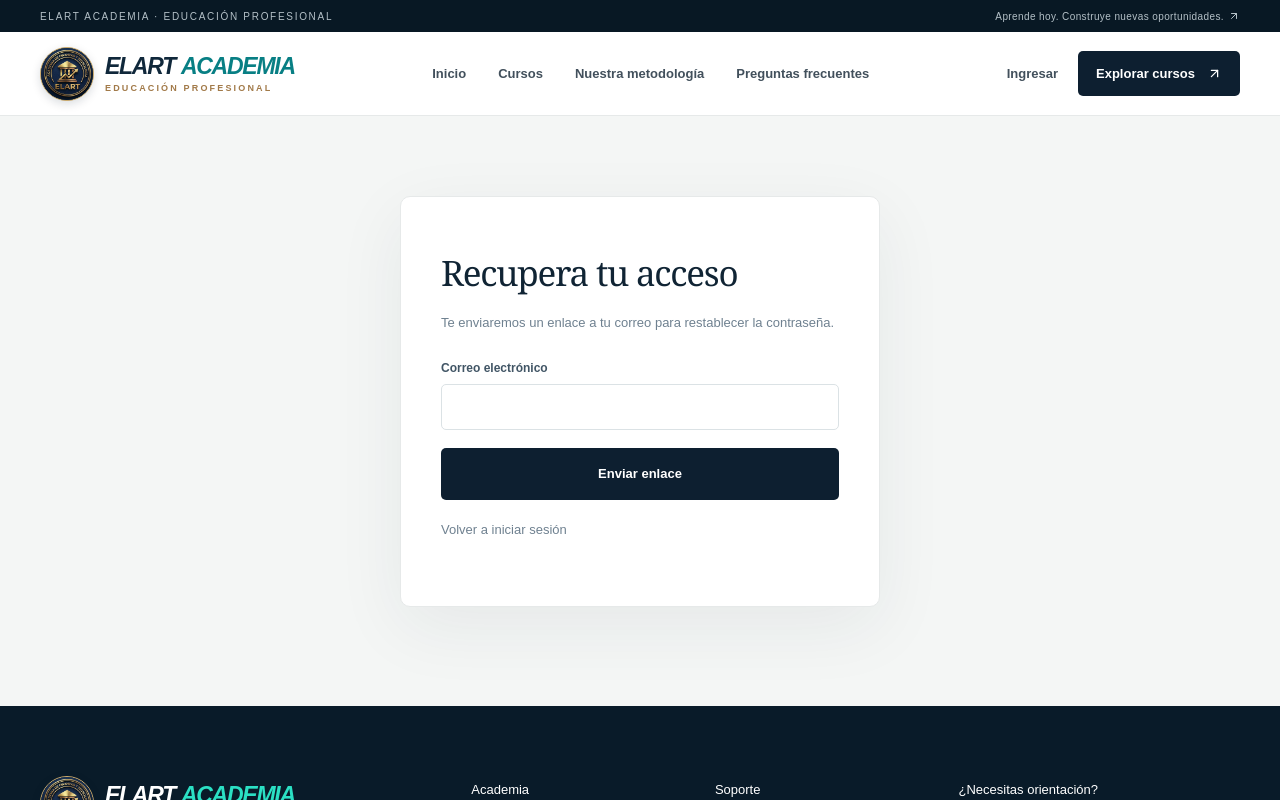
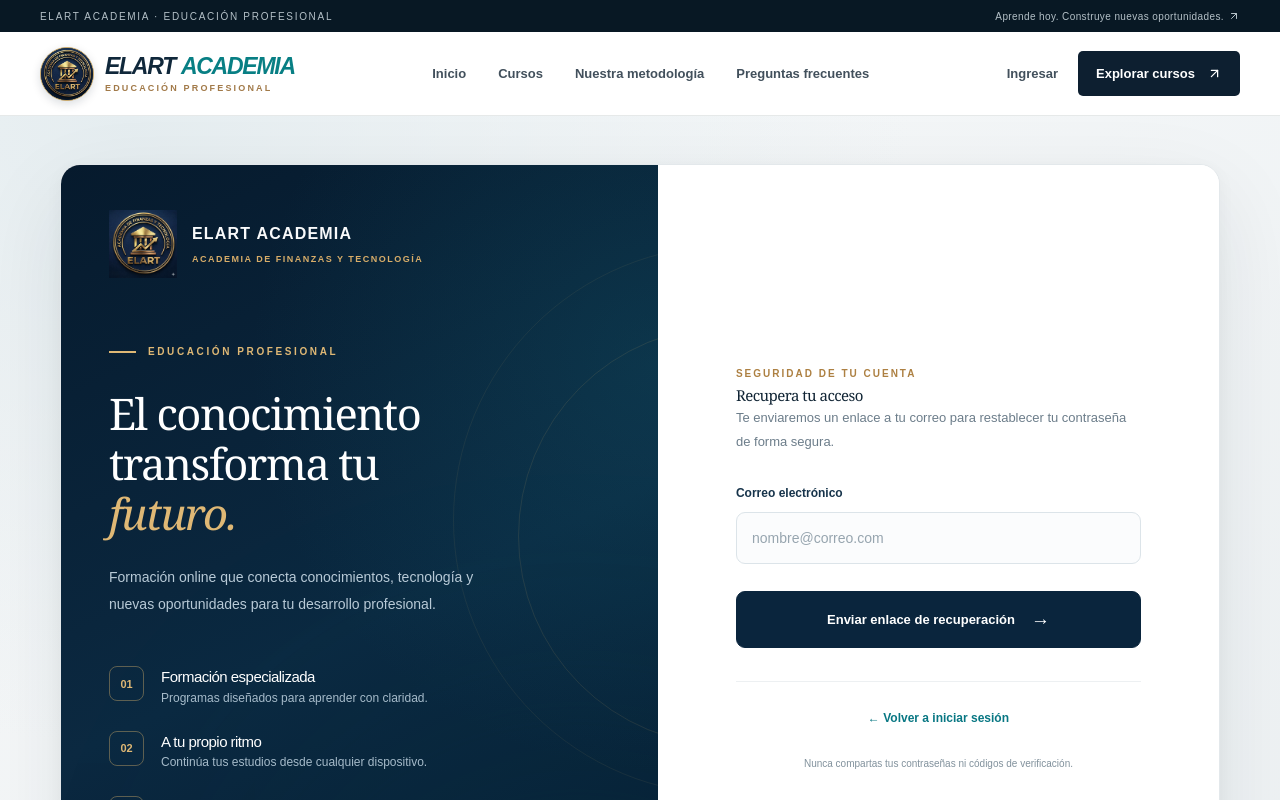
Before and after one commit to robles640/academia-inversiones, a Next.js app: page /recuperar in a window 1280 px wide. Shown: the top 800 px of the page. Built offline with nearby package versions, Linux system fonts and the light colour scheme; no server answers.

Commit message:
Unificar diseño corporativo: app/recuperar/page.tsx

```diff
--- a/app/recuperar/page.tsx
+++ b/app/recuperar/page.tsx
@@ -1,2 +1,37 @@
-import Link from 'next/link';import {SiteHeader} from '@/components/site-header';import {SiteFooter} from '@/components/site-footer';import {recover} from '@/app/actions/auth';
-export default async function Recuperar({searchParams}:{searchParams:Promise<{error?:string,notice?:string}>}){const p=await searchParams;return <><SiteHeader/><main className="auth-shell"><div className="auth-card"><h1>Recupera tu acceso</h1><p>Te enviaremos un enlace a tu correo para restablecer la contraseña.</p>{p.error&&<div className="alert error">{p.error}</div>}{p.notice&&<div className="alert success">{p.notice}</div>}<form action={recover} className="form"><label>Correo electrónico<input type="email" name="email" required/></label><button className="btn btn-dark">Enviar enlace</button></form><p style={{marginTop:20}}><Link href="/login">Volver a iniciar sesión</Link></p></div></main><SiteFooter/></>}
+import Link from "next/link";
+import { AuthLayout } from "@/components/auth-layout";
+import { recover } from "@/app/actions/auth";
+import styles from "@/app/login/login.module.css";
+
+export default async function Recuperar({
+  searchParams,
+}: {
+  searchParams: Promise<{ error?: string; notice?: string }>;
+}) {
+  const params = await searchParams;
+  return (
+    <AuthLayout>
+      <div className={styles.formHeading}>
+        <span className={styles.formEyebrow}>SEGURIDAD DE TU CUENTA</span>
+        <h1>Recupera tu acceso</h1>
+        <p>Te enviaremos un enlace a tu correo para restablecer tu contraseña de forma segura.</p>
+      </div>
+      {params.error && <div className={styles.error} role="alert">{params.error}</div>}
+      {params.notice && <div className={styles.success} role="status">{params.notice}</div>}
+      <form action={recover} className={styles.form}>
+        <div className={styles.field}>
+          <label htmlFor="recover-email">Correo electrónico</label>
+          <input id="recover-email" type="email" name="email" required
+            autoComplete="email" placeholder="nombre@correo.com" />
+        </div>
+        <button className={styles.submitButton} type="submit">
+          <span>Enviar enlace de recuperación</span><span aria-hidden="true">→</span>
+        </button>
+      </form>
+      <div className={styles.registerSection}>
+        <Link href="/login">← Volver a iniciar sesión</Link>
+      </div>
+      <div className={styles.securityFooter}>Nunca compartas tus contraseñas ni códigos de verificación.</div>
+    </AuthLayout>
+  );
+}
```
